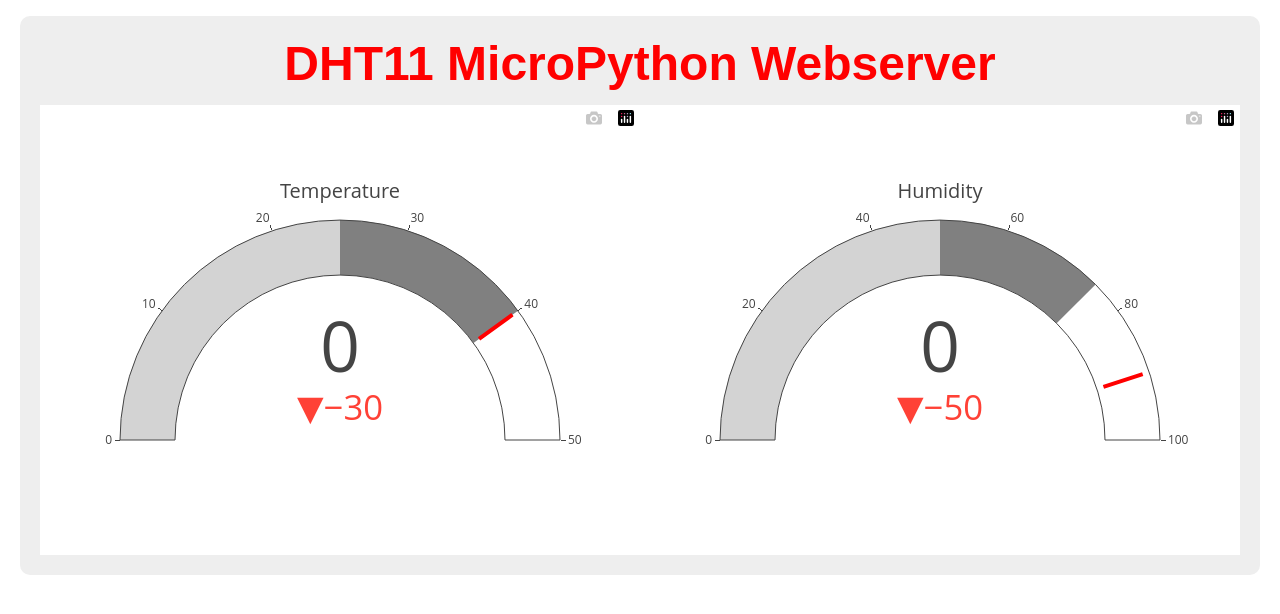
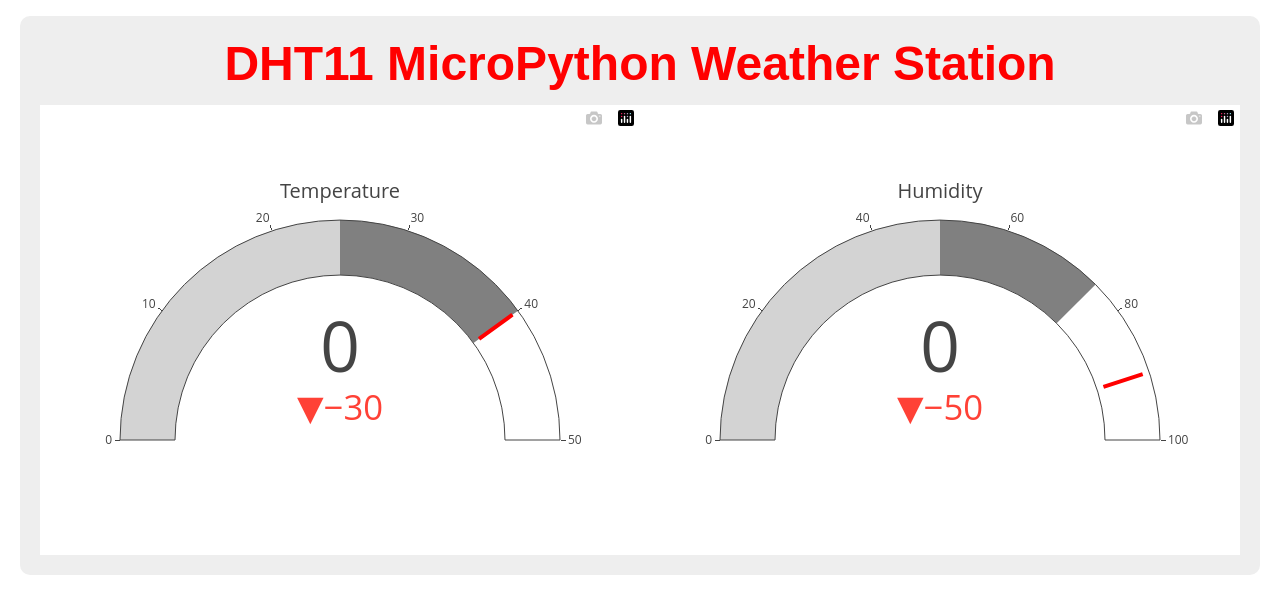
Before and after one commit to donskytech/micropython-dht11-web-server, a Python web app: template templates/index.html in a window 1280 px wide. Shown: the part 50-664 px from the top of the page. Run offline with Jinja, Linux system fonts and the light colour scheme; the template is opened without the code that fills it, so the values that code supplies are empty; some libraries are stand-ins or nearby versions.

Commit message:
Initial code of DHT11 MicroPython Weather Data

```diff
--- a/templates/index.html
+++ b/templates/index.html
@@ -21,7 +21,7 @@
       <button class="btn-close btn btn-sm">×</button>
       <div class="container">
          <div class="hero">
-            <h1 class="title">DHT11 MicroPython Webserver</h1>
+            <h1 class="title">DHT11 MicroPython Weather Station</h1>
             <div class="graphDiv">
                <div id='temperatureDiv'>
                </div>
```
